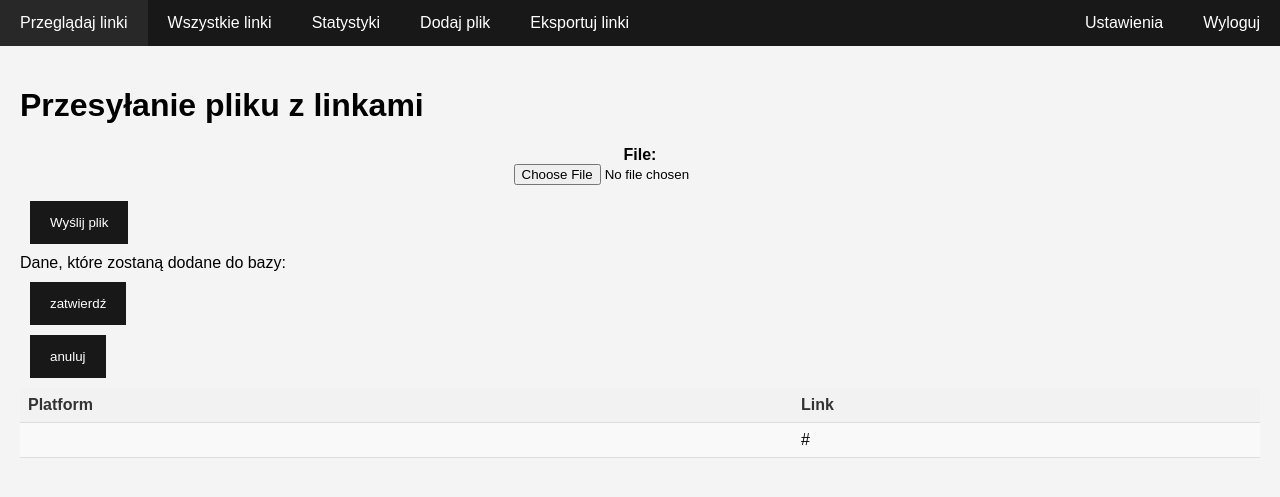
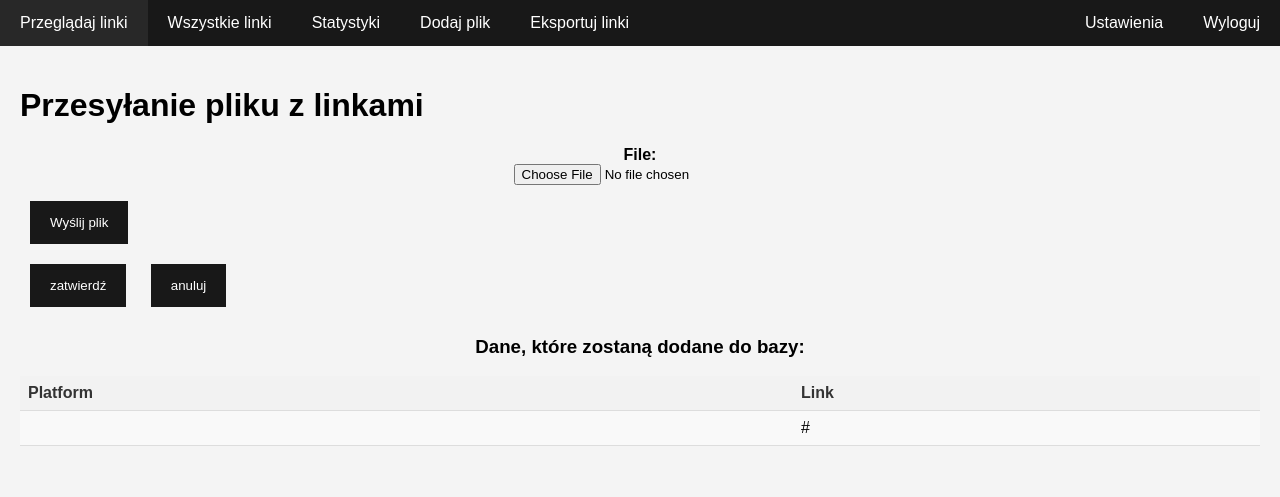
Before and after one commit to pggPL/zpp, a Django app: template templates/app_main/add_file.html in a window 1280 px wide. Shown: the top 497 px of the page. Run offline with Django 4.2, Linux system fonts and the light colour scheme; tables that the repository leaves empty hold one stand-in row (values such as "Sample post"); the template is opened without the code that fills it: values that come from a table or form of the project are taken from there, most other values are stand-ins (such as "Sample title", 1, 10 or a date in 2020); some libraries are stand-ins or nearby versions.

Commit message:
Minor layout changes.

```diff
--- a/app_main/static/app_main/read_file_styles.css
+++ b/app_main/static/app_main/read_file_styles.css
@@ -7,3 +7,14 @@
     display: flex;
 
 }
+
+.after-preview-button{
+    display: inline-block;
+}
+
+.after-preview-header {
+    left: 50%;
+    transform: translate(-50%);
+    width: fit-content;
+    position: relative;
+}
--- a/templates/app_main/add_file.html
+++ b/templates/app_main/add_file.html
@@ -47,9 +47,9 @@
 
     {% if links_preview %}
         <div class = "hide_after_data_added">
-            <div> Dane, które zostaną dodane do bazy: </div>
-            <button id="submit-after-preview"> zatwierdź </button>
-            <button id="cancel-after-preview"> anuluj </button>
+            <button id="submit-after-preview" class="after-preview-button"> zatwierdź </button>
+            <button id="cancel-after-preview" class="after-preview-button"> anuluj </button>
+            <h3 class = "after-preview-header"> Dane, które zostaną dodane do bazy: </h3>
             <table class = "links_table">
             <tr>
                 <th>Platform</th>
```
